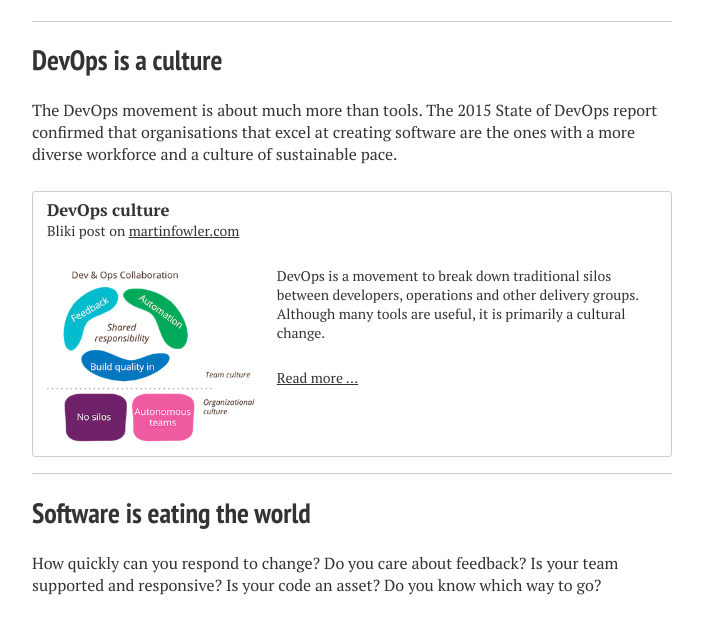
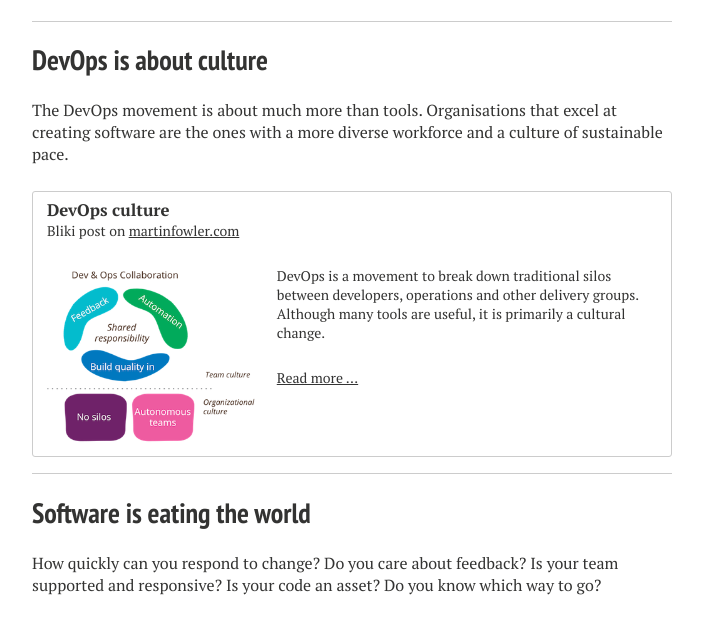
Before and after one commit to rouanw/rouanw.github.io, a Jekyll site: the page built from index.md, in a window 1280 px wide and 1400 px high, scrolled down 343 px, cut to the strip 219-841 px from the top of the window. Shown: the whole strip, without its empty margins (288-991 px from the left). Built offline with Jekyll 4.4.1, drawn with Linux system fonts in a browser that asks for light colours; nearby versions of some CDN libraries; some web fonts are replaced; comment, search, counter and statistics services are not loaded; our own code applies the rules of GitHub Pages for plain Markdown files; some of the changed text lies outside the part shown.

Commit message:
update copy on home page

```diff
--- a/index.md
+++ b/index.md
@@ -12,9 +12,9 @@ How do you build software incrementally while maintaining good design? Is that c
 
 - - -
 
-## DevOps is a culture
+## DevOps is about culture
 
-The DevOps movement is about much more than tools. The 2015 State of DevOps report confirmed that organisations that excel at creating software are the ones with a more diverse workforce and a culture of sustainable pace.
+The DevOps movement is about much more than tools. Organisations that excel at creating software are the ones with a more diverse workforce and a culture of sustainable pace.
 
 {% include _promo.html title="DevOps culture" type="Bliki post on" publication="martinfowler.com" url="http://martinfowler.com/bliki/DevOpsCulture.html" imageUrl="images/devops_culture.png" description="DevOps is a movement to break down traditional silos between developers, operations and other delivery groups. Although many tools are useful, it is primarily a cultural change." %}
 
```
Also changed, not shown: other parts of index.md (+2 -0 lines).
